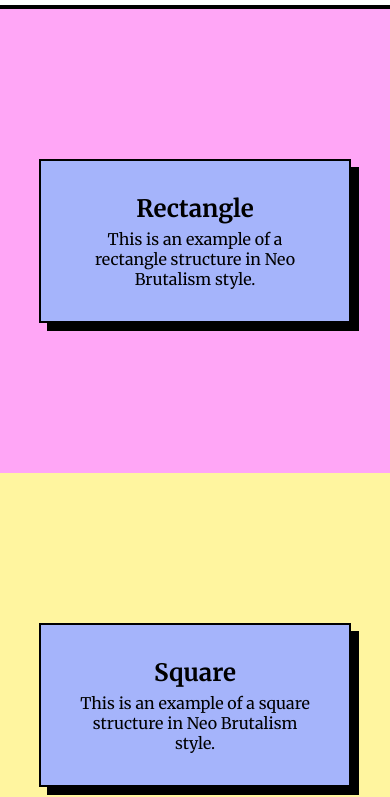
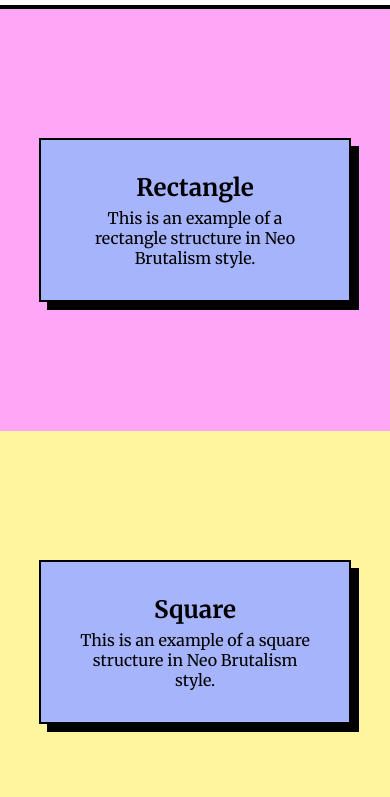
Before and after one commit to AA-4444/Neo-Brutalism, a plain HTML site: page shape.html in a window 390 px wide. Shown: the part 47-844 px from the top of the page. Drawn offline with Linux system fonts and the light colour scheme.

Commit message:
changing overflow

```diff
--- a/shape.html
+++ b/shape.html
@@ -19,7 +19,7 @@
             height: 100%;
             width: 100%;
             margin: 0;
-            overflow: hidden;
+           overflow-x: hidden;
         }
 
         .top-bar {
@@ -105,7 +105,7 @@
         @media (max-width: 480px) {
             .container {
                 flex-direction: column;
-                height: 110vh;
+                height: 100vh;
             }
 
             .rectangle,
```
